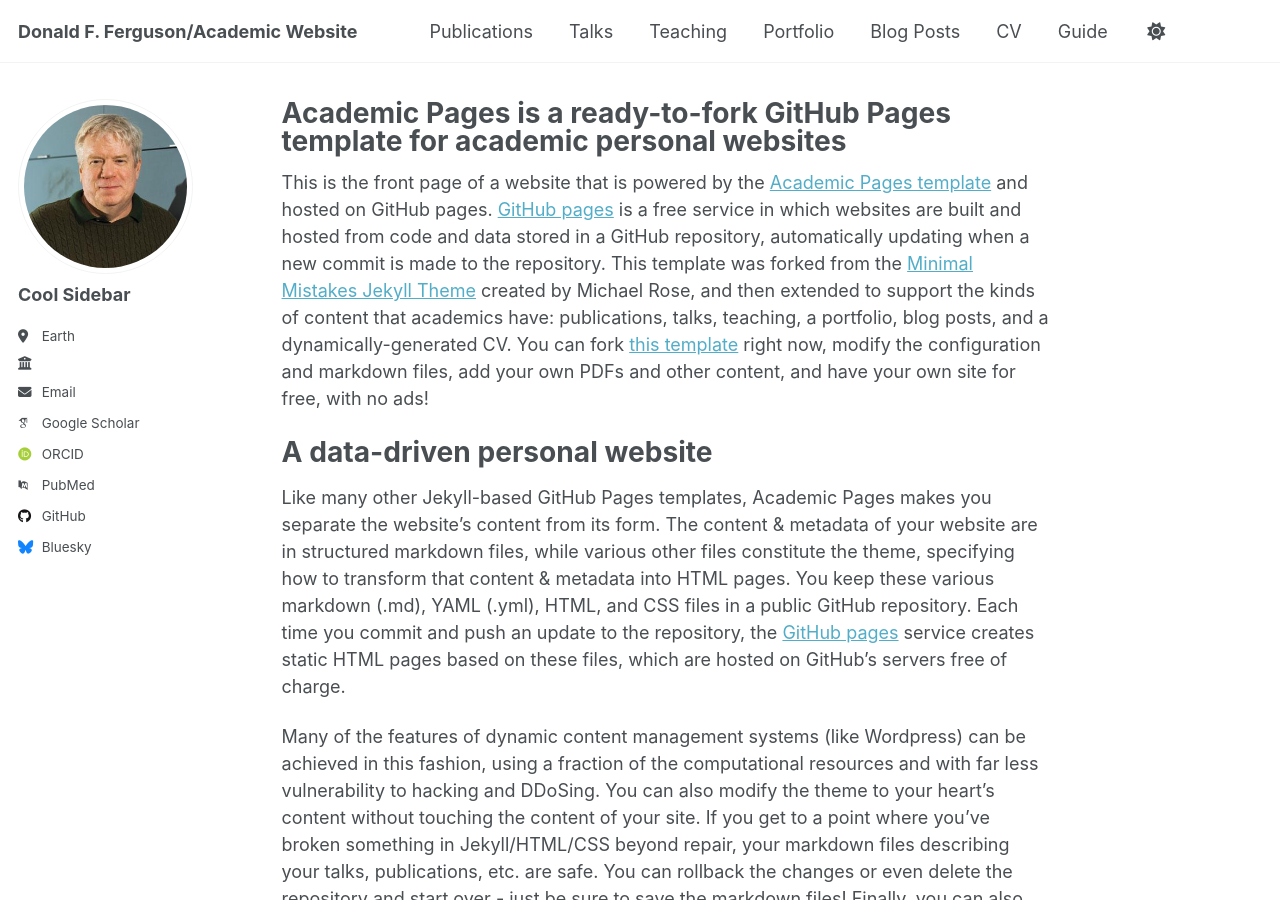
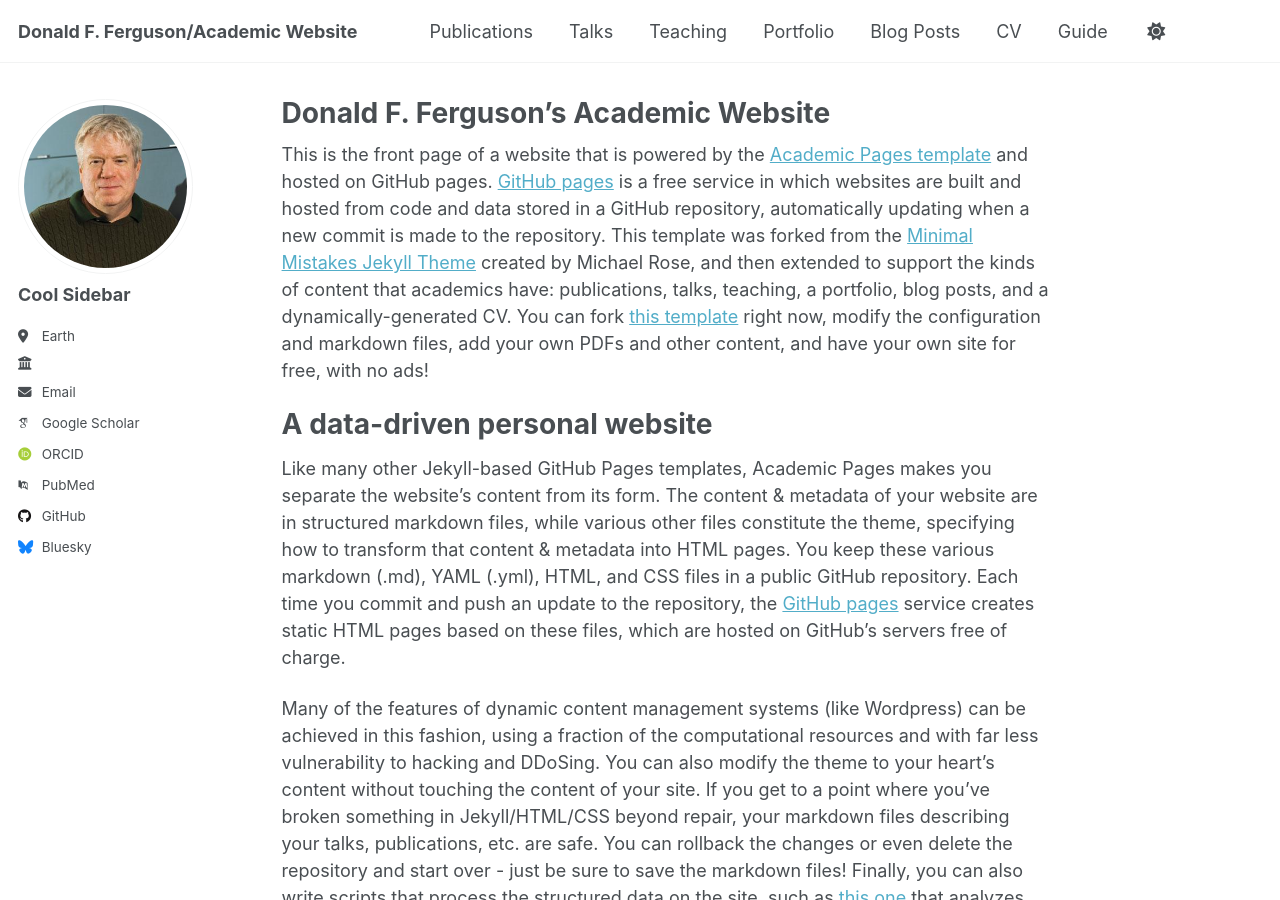
Before and after one commit to donald-f-ferguson/dff-academic, a Jekyll site: the page built from _pages/about.md, in a window 1280 px wide and 900 px high. Built offline with Jekyll 4.4.1, drawn with Linux system fonts in a browser that asks for light colours; some web fonts are replaced.

Commit message:
Tinkering with the home page

```diff
--- a/_pages/about.md
+++ b/_pages/about.md
@@ -1,6 +1,6 @@
 ---
 permalink: /
-title: "Academic Pages is a ready-to-fork GitHub Pages template for academic personal websites"
+title: "Donald F. Ferguson's Academic Website"
 author_profile: true
 redirect_from:
   - /about/
```
